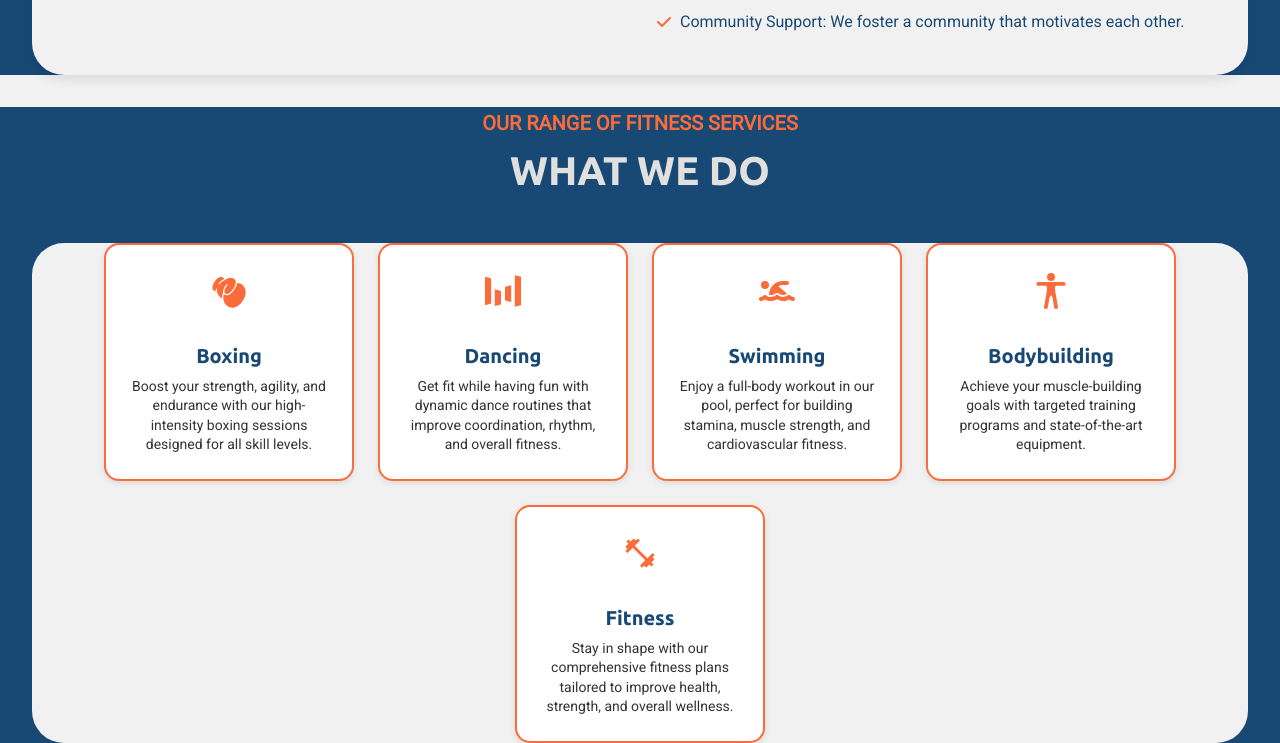
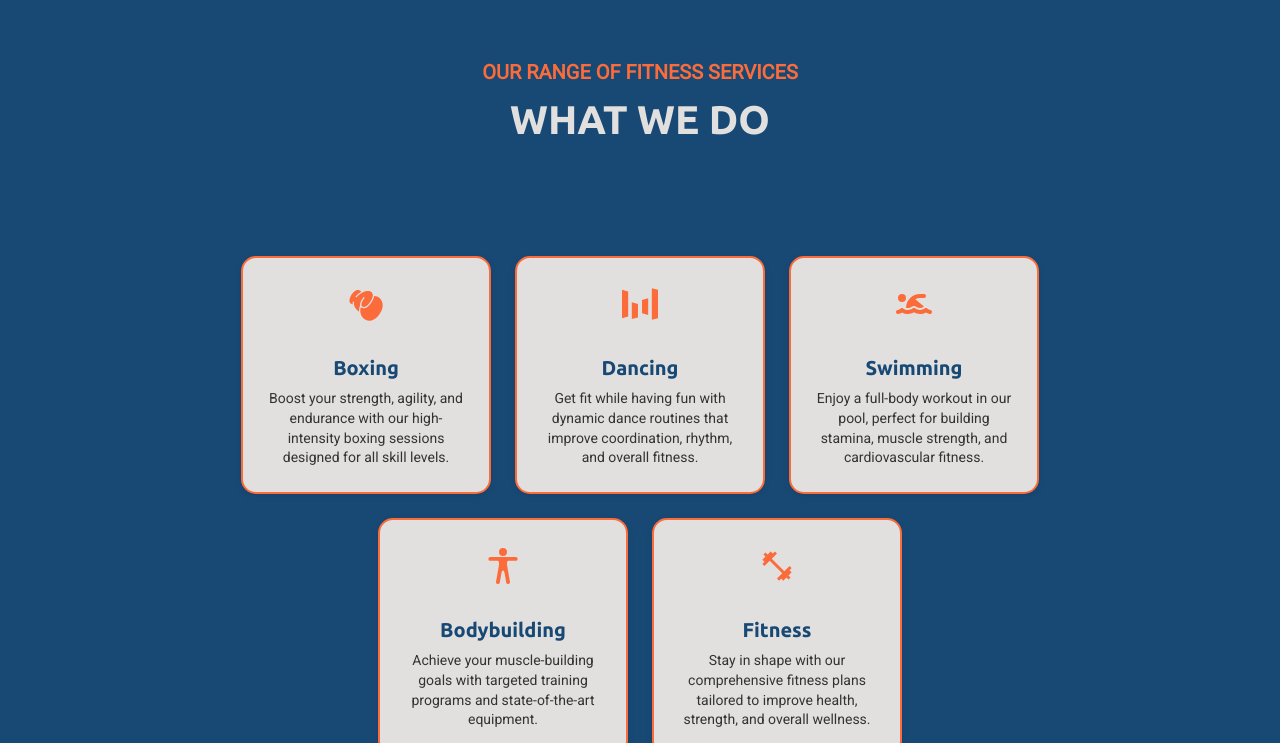
Before and after one commit to Beraki94/Axios-Fitness, a React (Vite) app: page /about in a window 1280 px wide. Shown: the part 1047-1790 px from the top of the page. Built offline with nearby package versions, Linux system fonts and the light colour scheme.

Commit message:
latest commit

```diff
--- a/src/components/aboutHero/AboutHero.css
+++ b/src/components/aboutHero/AboutHero.css
@@ -1,9 +1,9 @@
 .about__split-section {
     padding: 2rem;
-    background-color: var(--grey-color-5);
-    border-radius: 2rem;
+    background-color: var(--grey-color-10);
+    width: 100%;
+    padding: 3rem;
     box-shadow: rgba(0, 0, 0, 0.1) 0px 4px 12px;
-    margin: 2rem;
     display: flex;
     flex-direction: column;
     gap: 2rem;
@@ -59,6 +59,7 @@
   .about__values ul {
     list-style: none;
     padding: 0;
+
   }
 
   .about__values li {
--- a/src/components/gymServices/GymServices.css
+++ b/src/components/gymServices/GymServices.css
@@ -4,12 +4,11 @@
     flex-wrap: wrap;
     justify-content: center;
     gap: 1.5rem;
-    margin: 2rem;
-    background-color: var(--grey-color-5); /* Optional background */
+     /* Optional background */
   }
 
   .service-card {
-    background: #fff;
+    background: var(--grey-color-10);
     border: 2px solid #fc6c3a; /* Primary color */
     border-radius: 15px;
     padding: 1.5rem;
@@ -18,6 +17,8 @@
     max-width: 250px;
     transition: transform 0.3s, box-shadow 0.3s;
     box-shadow: 0 2px 6px rgba(0, 0, 0, 0.1);
+    position: relative; /* Ensures content stays above the overlay */
+    z-index: 2;
   }
 
   .service-card:hover {
--- a/src/components/sectionHeader/SectionHeader.css
+++ b/src/components/sectionHeader/SectionHeader.css
@@ -5,6 +5,8 @@
     align-items: center;
     margin-bottom: 3rem;
     text-align: center;
+    position: relative; /* Ensures content stays above the overlay */
+    z-index: 2;
   }
 
   .section-header__subtitle {
--- a/src/components/testimonials/Testimonials.css
+++ b/src/components/testimonials/Testimonials.css
@@ -6,7 +6,7 @@
 }
 
 .testimonials__card {
-  background-color: var(--grey-color-5);
+  background-color: var(--grey-color-10);
   color: var(--secondary-color);
   padding: 2rem;
   max-width: 40rem;
--- a/src/index.css
+++ b/src/index.css
@@ -38,6 +38,10 @@
   --transition: all 500ms ease;
 }
 
+body, html {
+  overflow-x: hidden;
+}
+
 body {
   background-color: var(--grey-color-5);
   font-family: "Roboto", sans-serif;
@@ -46,9 +50,10 @@ body {
   overflow-x: hidden;
 }
 
-/*section {
-  padding: var(--spacing-8) ;
-}*/
+section {
+  padding: var(--spacing-8);
+  width: 100%;
+}
 
 .container {
   width: var(--container-width-lg);
--- a/src/pages/about/About.css
+++ b/src/pages/about/About.css
@@ -1,6 +1,8 @@
 .about__hero{
   background-color: var(--secondary-color);
   margin-top: 4rem;
+  padding: 0;
+  margin: 0;
 }
 
   .about__split-section {
@@ -28,6 +30,10 @@
 
   .about__services{
     background-color: var(--secondary-color);
+    display: flex;
+    flex-direction: column;
+    justify-content: center;
+    align-items: center;
   }
 
  .about__trainers{
--- a/src/pages/home/Home.css
+++ b/src/pages/home/Home.css
@@ -5,6 +5,7 @@
     display: flex;
     flex-direction: column;
     gap: 4rem;
+
   }
 
   /* Hero Section */
@@ -26,9 +27,25 @@
 
   /* Services Section */
   .home__services {
+    position: relative; /* Ensure the div can contain the overlay */
     border-radius: 2rem;
     background: url("https://media.gettyimages.com/id/1200706787/photo/sweaty-african-american-athlete-running-on-treadmill-during-sports-training-in-a-gym.jpg?s=612x612&w=0&k=20&c=dQ8_l5uo4R2kI5Nd5Y38Mwy2MLkvb57tCUBHmzvkO1c=") no-repeat center center fixed;
     background-size: cover;
+    overflow: hidden;
+    position: relative; /* Ensures content stays above the overlay */
+    z-index: 2;
+
+  }
+  .home__services::before {
+    content: "";
+    position: absolute;
+    top: 0;
+    left: 0;
+    right: 0;
+    bottom: 0;
+    background: var(--secondary-color-75); /* Your chosen color, with 70% opacity */
+    border-radius: 2rem; /* Match the parent div’s border radius */
+    z-index: 1;
 
   }
 
```
